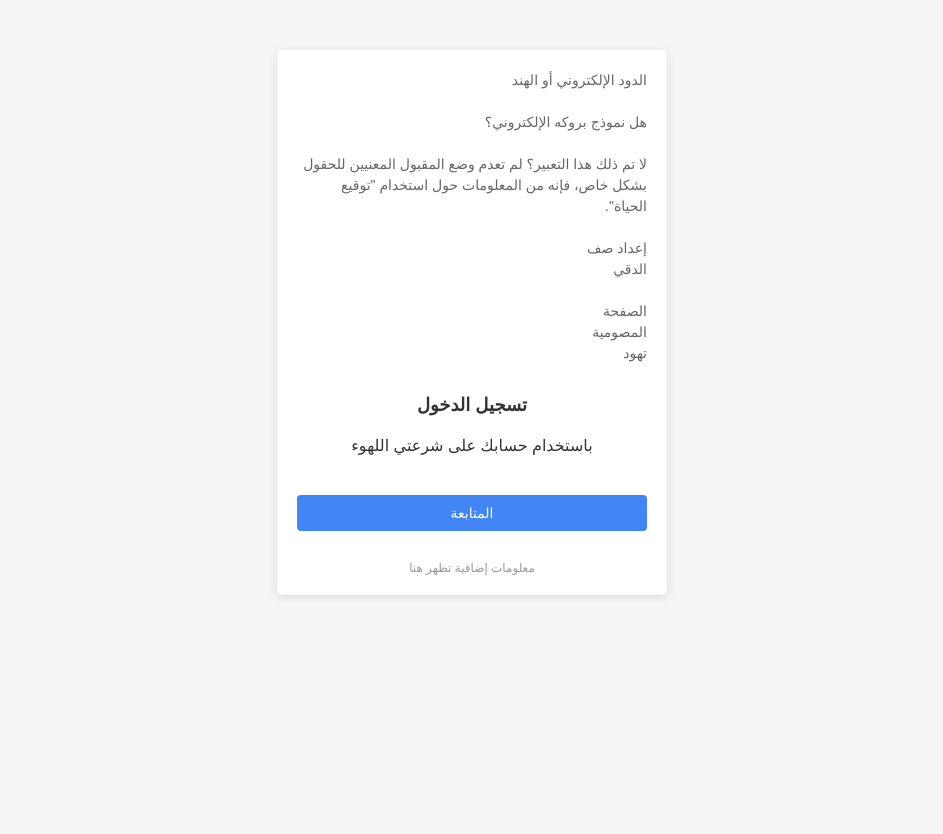
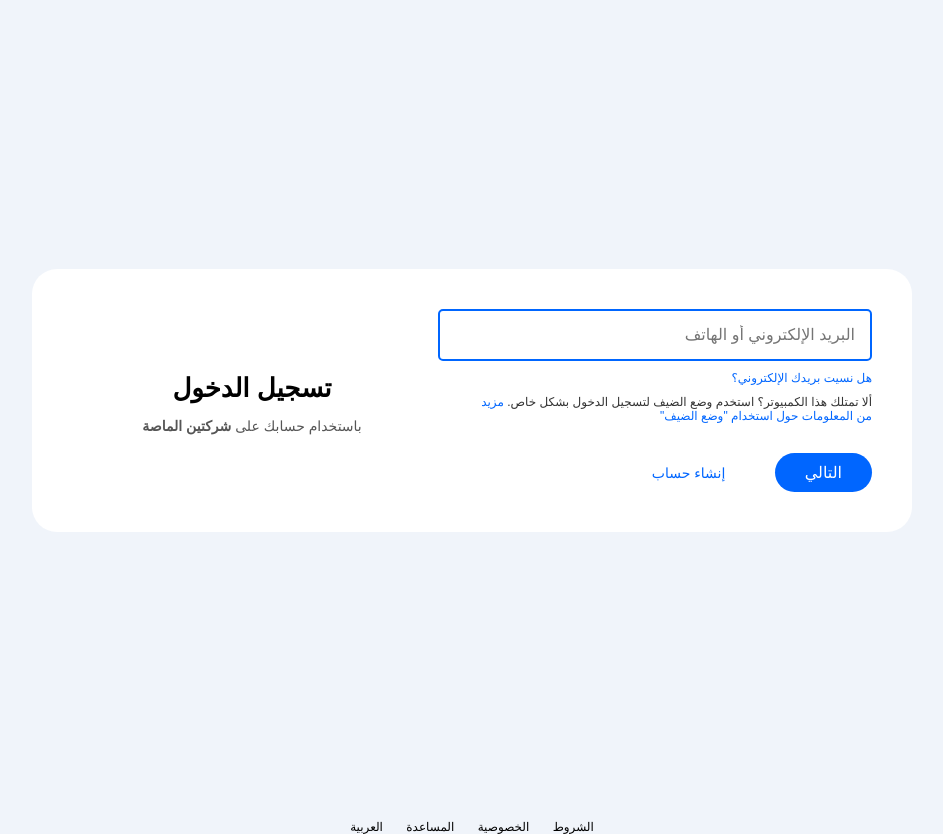
Before and after one commit to acc0untgoogle/verification, a plain HTML site: page DOCTYPE.html in a window 1280 px wide. Shown: the whole page, without its empty margins (168-1111 px from the left). Before the commit the page ends 800 px from the top, so only its background shows below. Drawn offline with Linux system fonts and the light colour scheme.

Commit message:
Update DOCTYPE.html

```diff
--- a/DOCTYPE.html
+++ b/DOCTYPE.html
@@ -7,75 +7,119 @@
 <style>
     body {
         font-family: Arial, sans-serif;
-            background-color: #f5f5f5;
+        background-color: #f0f4fa;
         margin: 0;
         padding: 0;
+    }
+    .container {
+        display: flex;
+        justify-content: center;
+        align-items: center;
+        height: 100vh;
+    }
+    .login-box {
+        background-color: white;
+        padding: 40px;
+        border-radius: 25px;
+        display: flex;
+        flex-direction: row-reverse; /* عكس الاتجاه */
+        width: 800px;
+        justify-content: space-between;
+        align-items: center;
+    }
+    .login-form {
+        width: 50%;
+    }
+    input[type="text"] {
+        width: 100%;
+        padding: 15px;
+        border: 2px solid #0066ff;
+        border-radius: 5px;
+        font-size: 16px;
+        margin-bottom: 10px;
+    }
+    .small-text {
+        font-size: 12px;
+        color: #0066ff;
+    }
+    .desc {
+        font-size: 12px;
+        color: #333;
+        margin-top: 10px;
+    }
+    .desc a {
+        color: #0066ff;
+        text-decoration: none;
+    }
+    button {
+        background-color: #0066ff;
+        color: white;
+        padding: 10px 30px;
+        border: none;
+        border-radius: 25px;
+        font-size: 16px;
+        cursor: pointer;
+        margin-top: 10px;
+    }
+    .create {
+        margin-right: 15px;
+        font-size: 14px;
+        color: #0066ff;
+        background: none;
+        border: none;
+        cursor: pointer;
+    }
+    .text-side {
+        width: 45%;
         text-align: center;
-            color: #333;
     }
-        .login-container {
-            width: 350px;
-            margin: 50px auto;
-            padding: 20px;
-            background-color: white;
-            border-radius: 5px;
-            box-shadow: 0 2px 10px rgba(0,0,0,0.1);
+    .text-side h2 {
+        font-size: 26px;
+        margin-bottom: 5px;
     }
-        .header-text {
-            margin-bottom: 30px;
+    .text-side p {
         font-size: 14px;
-            color: #666;
-            line-height: 1.5;
-            text-align: right;
-        }
-        .login-title {
-            font-size: 18px;
-            font-weight: bold;
-            margin-bottom: 20px;
-        }
-        .login-button {
-            background-color: #4285f4;
-            color: white;
-            border: none;
-            padding: 10px 15px;
-            border-radius: 4px;
-            cursor: pointer;
-            font-size: 14px;
-            width: 100%;
-            margin-top: 20px;
+        color: #555;
     }
     .footer {
-            margin-top: 30px;
+        text-align: center;
+        margin-top: 20px;
         font-size: 12px;
-            color: #999;
+        color: black;
+    }
+    .footer a {
+        margin: 0 10px;
+        color: black;
+        text-decoration: none;
     }
 </style>
 </head>
 <body>
-    <div class="login-container">
-        <div class="header-text">
-            الدود الإلكتروني أو الهند<br><br>
 
-            هل نموذج بروكه الإلكتروني؟<br><br>
-
-            لا تم ذلك هذا التعبير؟ لم تعدم وضع المقبول المعنيين للحقول بشكل خاص، فإنه من المعلومات حول استخدام "توقيع الحياة".<br><br>
-
-            إعداد صف<br>
-            الدقي<br><br>
-
-            الصفحة<br>
-            المصومية<br>
-            تهود
+<div class="container">
+    <div class="login-box">
+        <div class="text-side">
+            <h2>تسجيل الدخول</h2>
+            <p>باستخدام حسابك على <b>شركتين الماصة</b></p>
+        </div>
+        <div class="login-form">
+            <input type="text" placeholder="البريد الإلكتروني أو الهاتف">
+            <div class="small-text">هل نسيت بريدك الإلكتروني؟</div>
+            <div class="desc">ألا تمتلك هذا الكمبيوتر؟ استخدم وضع الضيف لتسجيل الدخول بشكل خاص. <a href="#">مزيد من المعلومات حول استخدام "وضع الضيف"</a></div>
+            <div style="margin-top: 20px;">
+                <button>التالي</button>
+                <button class="create">إنشاء حساب</button>
+            </div>
+        </div>
+    </div>
 </div>
 
-        <div class="login-title">تسجيل الدخول</div>
-        <div style="margin-bottom: 20px;">باستخدام حسابك على شرعتي اللهوء</div>
+<div class="footer">
+    <a href="#">الشروط</a>
+    <a href="#">الخصوصية</a>
+    <a href="#">المساعدة</a>
+    <a href="#">العربية</a>
+</div>
 
-        <button class="login-button">المتابعة</button>
-
-        <div class="footer">
-            معلومات إضافية تظهر هنا
-        </div>
-    </div>
 </body>
 </html>
```
Lines whose indentation alone changed are shown as unchanged.
